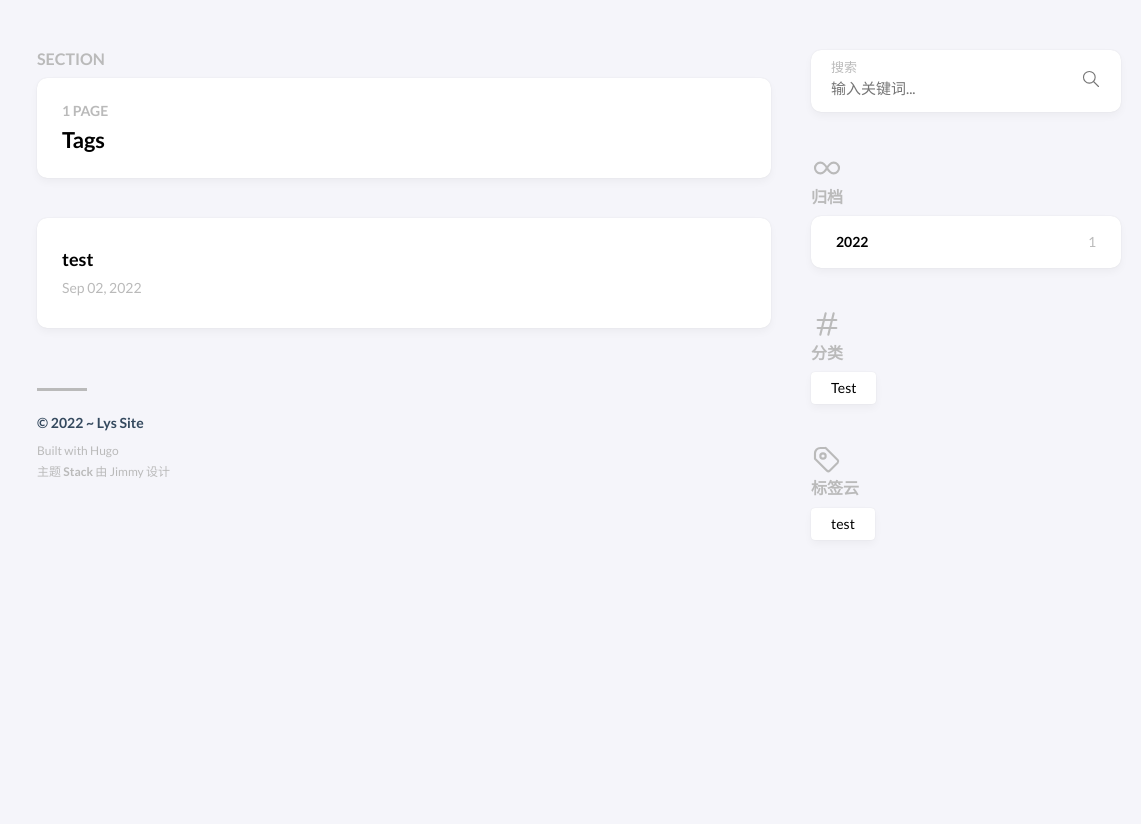
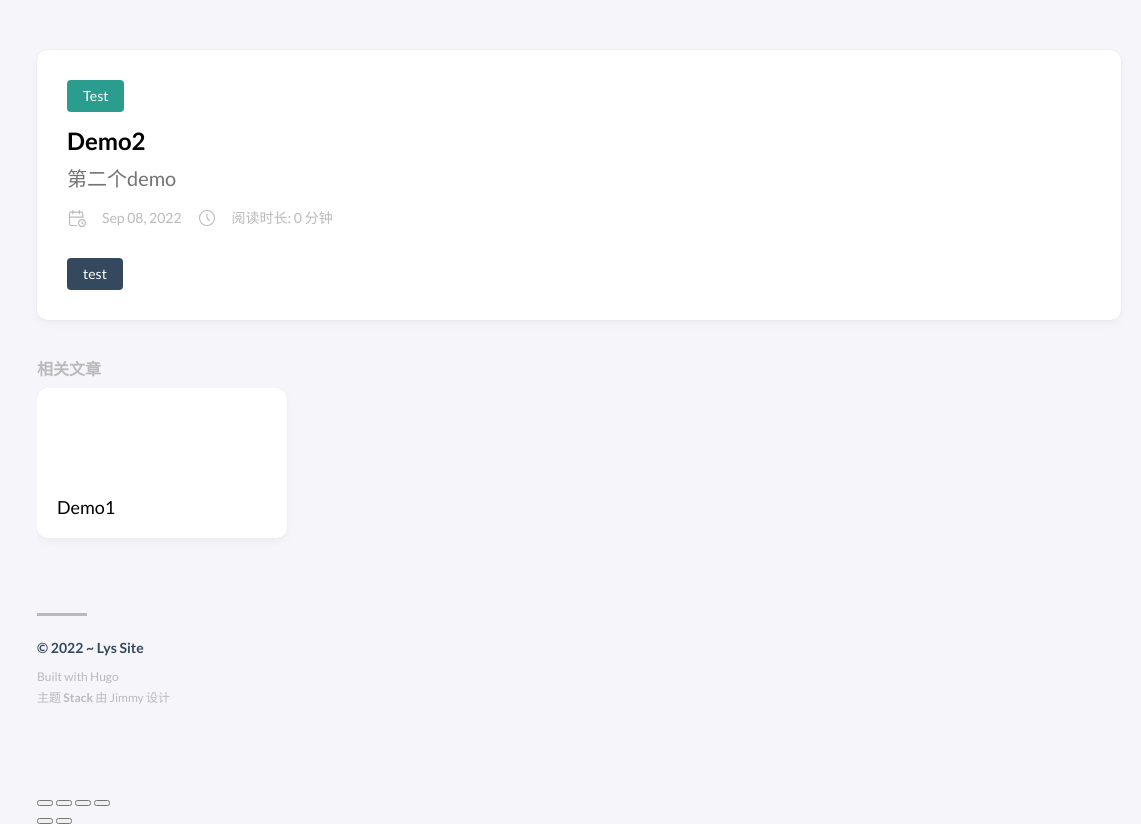
Before and after one commit to ly1570/ly1570.github.io, a plain HTML site: page post/demo2/index.html in a window 1280 px wide. Shown: the full height of the page, 139-1280 px from the left. Before the commit the page ends 800 px from the top, so only its background shows below. Drawn offline with Linux system fonts and the light colour scheme; some packages are replaced by stand-ins of ours; a script that the page names is missing.

Commit message:
添加文章内容2-00

```diff
--- a/categories/index.xml
+++ b/categories/index.xml
@@ -6,10 +6,10 @@
         <description>Recent content in Categories on Lys Site</description>
         <generator>Hugo -- gohugo.io</generator>
         <language>zh-cn</language>
-        <lastBuildDate>Fri, 02 Sep 2022 16:42:16 +0800</lastBuildDate><atom:link href="https://example.com/categories/index.xml" rel="self" type="application/rss+xml" /><item>
+        <lastBuildDate>Thu, 08 Sep 2022 10:20:36 +0800</lastBuildDate><atom:link href="https://example.com/categories/index.xml" rel="self" type="application/rss+xml" /><item>
         <title>Test</title>
         <link>https://example.com/categories/test/</link>
-        <pubDate>Fri, 02 Sep 2022 16:42:16 +0800</pubDate>
+        <pubDate>Thu, 08 Sep 2022 10:20:36 +0800</pubDate>
 
         <guid>https://example.com/categories/test/</guid>
         <description></description>
--- a/categories/test/index.xml
+++ b/categories/test/index.xml
@@ -6,7 +6,15 @@
         <description>Recent content in Test on Lys Site</description>
         <generator>Hugo -- gohugo.io</generator>
         <language>zh-cn</language>
-        <lastBuildDate>Fri, 02 Sep 2022 16:42:16 +0800</lastBuildDate><atom:link href="https://example.com/categories/test/index.xml" rel="self" type="application/rss+xml" /><item>
+        <lastBuildDate>Thu, 08 Sep 2022 10:20:36 +0800</lastBuildDate><atom:link href="https://example.com/categories/test/index.xml" rel="self" type="application/rss+xml" /><item>
+        <title>Demo2</title>
+        <link>https://example.com/post/demo2/</link>
+        <pubDate>Thu, 08 Sep 2022 10:20:36 +0800</pubDate>
+
+        <guid>https://example.com/post/demo2/</guid>
+        <description></description>
+        </item>
+        <item>
         <title>Demo1</title>
         <link>https://example.com/post/demo1/</link>
         <pubDate>Fri, 02 Sep 2022 16:42:16 +0800</pubDate>
--- a/tags/index.html
+++ b/post/demo2/index.html
@@ -1,21 +1,23 @@
 <!DOCTYPE html>
 <html lang="zh-cn" dir="ltr">
     <head><meta charset='utf-8'>
-<meta name='viewport' content='width=device-width, initial-scale=1'><meta name='description' content='web真菜鸟.'><title>Tags</title>
+<meta name='viewport' content='width=device-width, initial-scale=1'><meta name='description' content='第二个demo'><title>Demo2</title>
 
-<link rel='canonical' href='https://example.com/tags/'>
+<link rel='canonical' href='https://example.com/post/demo2/'>
 
-<link rel="stylesheet" href="/scss/style.min.5a8e892f6fa14515e9065eee1f5d2e05302606ec7f11750b2fb95198f9cdcbfd.css"><meta property='og:title' content='Tags'>
-<meta property='og:description' content='web真菜鸟.'>
-<meta property='og:url' content='https://example.com/tags/'>
+<link rel="stylesheet" href="/scss/style.min.5a8e892f6fa14515e9065eee1f5d2e05302606ec7f11750b2fb95198f9cdcbfd.css"><meta property='og:title' content='Demo2'>
+<meta property='og:description' content='第二个demo'>
+<meta property='og:url' content='https://example.com/post/demo2/'>
 <meta property='og:site_name' content='Lys Site'>
-<meta property='og:type' content='website'><meta property='og:updated_time' content=' 2022-09-02T16:42:16&#43;08:00 '/>
-<meta name="twitter:title" content="Tags">
-<meta name="twitter:description" content="web真菜鸟."><link rel="alternate" type="application/rss&#43;xml" href="https://example.com/tags/index.xml">
+<meta property='og:type' content='article'><meta property='article:section' content='Post' /><meta property='article:tag' content='test' /><meta property='article:published_time' content='2022-09-08T10:20:36&#43;08:00'/><meta property='article:modified_time' content='2022-09-08T10:20:36&#43;08:00'/>
+<meta name="twitter:title" content="Demo2">
+<meta name="twitter:description" content="第二个demo">
     <link rel="shortcut icon" href="favicon.ico" />
 
     </head>
-    <body class="">
+    <body class="
+    article-page
+    ">
     <script>
         (function() {
             const colorSchemeKey = 'StackColorScheme';
@@ -242,37 +244,124 @@
     </ol>
 </aside>
 <main class="main full-width">
-    <header>
-        <h3 class="section-title">
+    <article class="main-article">
+    <header class="article-header">
 
-                Section
+    <div class="article-details">
 
+    <header class="article-category">
+
+            <a href="/categories/test/" style="background-color: #2a9d8f; color: #fff;">
+                Test
+            </a>
+
+    </header>
+
+
+    <div class="article-title-wrapper">
+        <h2 class="article-title">
+            <a href="/post/demo2/">Demo2</a>
+        </h2>
+
+
+        <h3 class="article-subtitle">
+            第二个demo
         </h3>
 
-        <div class="section-card">
-            <div class="section-details">
-                <h3 class="section-count">1 page</h3>
-                <h1 class="section-term">Tags</h1>
+    </div>
 
+
+    <footer class="article-time">
+
+            <div>
+                <svg xmlns="http://www.w3.org/2000/svg" class="icon icon-tabler icon-tabler-calendar-time" width="56" height="56" viewBox="0 0 24 24" stroke-width="2" stroke="currentColor" fill="none" stroke-linecap="round" stroke-linejoin="round">
+  <path stroke="none" d="M0 0h24v24H0z"/>
+  <path d="M11.795 21h-6.795a2 2 0 0 1 -2 -2v-12a2 2 0 0 1 2 -2h12a2 2 0 0 1 2 2v4" />
+  <circle cx="18" cy="18" r="4" />
+  <path d="M15 3v4" />
+  <path d="M7 3v4" />
+  <path d="M3 11h16" />
+  <path d="M18 16.496v1.504l1 1" />
+</svg>
+                <time class="article-time--published">Sep 08, 2022</time>
             </div>
+
+
+
+            <div>
+                <svg xmlns="http://www.w3.org/2000/svg" class="icon icon-tabler icon-tabler-clock" width="24" height="24" viewBox="0 0 24 24" stroke-width="2" stroke="currentColor" fill="none" stroke-linecap="round" stroke-linejoin="round">
+  <path stroke="none" d="M0 0h24v24H0z"/>
+  <circle cx="12" cy="12" r="9" />
+  <polyline points="12 7 12 12 15 15" />
+</svg>
+
+
+
+                <time class="article-time--reading">
+                    阅读时长: 0 分钟
+                </time>
+            </div>
+
+    </footer>
+
+
+
 </div>
 </header>
 
+    <section class="article-content">
 
-    <section class="article-list--compact">
 
-            <article>
-    <a href="/tags/test/">
+
+</section>
+
+
+    <footer class="article-footer">
+
+    <section class="article-tags">
+
+            <a href="/tags/test/">test</a>
+
+    </section>
+
+
+    </footer>
+
+
+
+</article>
+
+
+
+
+
+<aside class="related-content--wrapper">
+    <h2 class="section-title">相关文章</h2>
+    <div class="related-content">
+        <div class="flex article-list--tile">
+
+
+<article class="">
+    <a href="/post/demo1/">
+
+
+
         <div class="article-details">
-            <h2 class="article-title">test</h2>
-            <footer class="article-time">
-                <time datetime='2022-09-02T16:42:16&#43;08:00'>Sep 02, 2022</time>
-            </footer>
+            <h2 class="article-title">Demo1</h2>
         </div>
     </a>
 </article>
 
-    </section>
+
+        </div>
+    </div>
+</aside>
+
+
+
+
+
+
     <footer class="site-footer">
     <section class="copyright">
         &copy;
@@ -286,113 +375,85 @@
 </footer>
 
 
-            </main>
-    <aside class="sidebar right-sidebar sticky">
+
+<div class="pswp" tabindex="-1" role="dialog" aria-hidden="true">
 
 
-                <form action="/search/" class="search-form widget" >
-        <p>
-            <label>搜索</label>
-            <input name="keyword" required placeholder="输入关键词..." />
+    <div class="pswp__bg"></div>
 
-            <button title="搜索">
-                <svg xmlns="http://www.w3.org/2000/svg" class="icon icon-tabler icon-tabler-search" width="24" height="24" viewBox="0 0 24 24" stroke-width="2" stroke="currentColor" fill="none" stroke-linecap="round" stroke-linejoin="round">
-  <path stroke="none" d="M0 0h24v24H0z"/>
-  <circle cx="10" cy="10" r="7" />
-  <line x1="21" y1="21" x2="15" y2="15" />
-</svg>
+
+    <div class="pswp__scroll-wrap">
+
+
+        <div class="pswp__container">
+            <div class="pswp__item"></div>
+            <div class="pswp__item"></div>
+            <div class="pswp__item"></div>
+        </div>
+
+
+        <div class="pswp__ui pswp__ui--hidden">
+
+            <div class="pswp__top-bar">
 
 
 
-            </button>
-        </p>
-    </form>
+                <div class="pswp__counter"></div>
+
+                <button class="pswp__button pswp__button--close" title="Close (Esc)"></button>
+
+                <button class="pswp__button pswp__button--share" title="Share"></button>
+
+                <button class="pswp__button pswp__button--fs" title="Toggle fullscreen"></button>
+
+                <button class="pswp__button pswp__button--zoom" title="Zoom in/out"></button>
 
 
 
-                <section class="widget archives">
-        <div class="widget-icon">
-            <svg xmlns="http://www.w3.org/2000/svg" class="icon icon-tabler icon-tabler-infinity" width="24" height="24" viewBox="0 0 24 24" stroke-width="2" stroke="currentColor" fill="none" stroke-linecap="round" stroke-linejoin="round">
-  <path stroke="none" d="M0 0h24v24H0z"/>
-  <path d="M9.828 9.172a4 4 0 1 0 0 5.656 a10 10 0 0 0 2.172 -2.828a10 10 0 0 1 2.172 -2.828 a4 4 0 1 1 0 5.656a10 10 0 0 1 -2.172 -2.828a10 10 0 0 0 -2.172 -2.828" />
-</svg>
+                <div class="pswp__preloader">
+                    <div class="pswp__preloader__icn">
+                        <div class="pswp__preloader__cut">
+                            <div class="pswp__preloader__donut"></div>
+                        </div>
+                    </div>
+                </div>
+            </div>
 
+            <div class="pswp__share-modal pswp__share-modal--hidden pswp__single-tap">
+                <div class="pswp__share-tooltip"></div>
+            </div>
 
+            <button class="pswp__button pswp__button--arrow--left" title="Previous (arrow left)">
+            </button>
 
-        </div>
-        <h2 class="widget-title section-title">归档</h2>
+            <button class="pswp__button pswp__button--arrow--right" title="Next (arrow right)">
+            </button>
 
-
-
-
-
-
-        <div class="widget-archive--list">
-            <div class="archives-year">
-                    <a href="/archives/#2022">
-
-                            <span class="year">2022</span>
-                            <span class="count">1</span>
-
-                    </a>
+            <div class="pswp__caption">
+                <div class="pswp__caption__center"></div>
             </div>
 
         </div>
-    </section>
-
-
-
-                <section class="widget tagCloud">
-    <div class="widget-icon">
-        <svg xmlns="http://www.w3.org/2000/svg" class="icon icon-tabler icon-tabler-hash" width="24" height="24" viewBox="0 0 24 24" stroke-width="2" stroke="currentColor" fill="none" stroke-linecap="round" stroke-linejoin="round">
-  <path stroke="none" d="M0 0h24v24H0z"/>
-  <line x1="5" y1="9" x2="19" y2="9" />
-  <line x1="5" y1="15" x2="19" y2="15" />
-  <line x1="11" y1="4" x2="7" y2="20" />
-  <line x1="17" y1="4" x2="13" y2="20" />
-</svg>
-
-
 
     </div>
-    <h2 class="widget-title section-title">分类</h2>
 
-    <div class="tagCloud-tags">
+</div><script
+                src="https://cdn.jsdelivr.net/npm/photoswipe@4.1.3/dist/photoswipe.min.js"integrity="sha256-ePwmChbbvXbsO02lbM3HoHbSHTHFAeChekF1xKJdleo="crossorigin="anonymous"
+                defer
+                >
+            </script><script
+                src="https://cdn.jsdelivr.net/npm/photoswipe@4.1.3/dist/photoswipe-ui-default.min.js"integrity="sha256-UKkzOn/w1mBxRmLLGrSeyB4e1xbrp4xylgAWb3M42pU="crossorigin="anonymous"
+                defer
+                >
+            </script><link
+                rel="stylesheet"
+                href="https://cdn.jsdelivr.net/npm/photoswipe@4.1.3/dist/default-skin/default-skin.min.css"crossorigin="anonymous"
+            ><link
+                rel="stylesheet"
+                href="https://cdn.jsdelivr.net/npm/photoswipe@4.1.3/dist/photoswipe.min.css"crossorigin="anonymous"
+            >
 
-            <a href="/categories/test/" class="font_size_1">
-                Test
-            </a>
-
-    </div>
-</section>
-
-
-
-
-                <section class="widget tagCloud">
-    <div class="widget-icon">
-        <svg xmlns="http://www.w3.org/2000/svg" class="icon icon-tabler icon-tabler-tag" width="24" height="24" viewBox="0 0 24 24" stroke-width="2" stroke="currentColor" fill="none" stroke-linecap="round" stroke-linejoin="round">
-  <path stroke="none" d="M0 0h24v24H0z"/>
-  <path d="M11 3L20 12a1.5 1.5 0 0 1 0 2L14 20a1.5 1.5 0 0 1 -2 0L3 11v-4a4 4 0 0 1 4 -4h4" />
-  <circle cx="9" cy="9" r="2" />
-</svg>
-
-
-
-    </div>
-    <h2 class="widget-title section-title">标签云</h2>
-
-    <div class="tagCloud-tags">
-
-            <a href="/tags/test/" class="font_size_1">
-                test
-            </a>
-
-    </div>
-</section>
-
-
-    </aside>
+            </main>
 
 
         </div>
--- a/tags/index.xml
+++ b/tags/index.xml
@@ -6,10 +6,10 @@
         <description>Recent content in Tags on Lys Site</description>
         <generator>Hugo -- gohugo.io</generator>
         <language>zh-cn</language>
-        <lastBuildDate>Fri, 02 Sep 2022 16:42:16 +0800</lastBuildDate><atom:link href="https://example.com/tags/index.xml" rel="self" type="application/rss+xml" /><item>
+        <lastBuildDate>Thu, 08 Sep 2022 10:20:36 +0800</lastBuildDate><atom:link href="https://example.com/tags/index.xml" rel="self" type="application/rss+xml" /><item>
         <title>test</title>
         <link>https://example.com/tags/test/</link>
-        <pubDate>Fri, 02 Sep 2022 16:42:16 +0800</pubDate>
+        <pubDate>Thu, 08 Sep 2022 10:20:36 +0800</pubDate>
 
         <guid>https://example.com/tags/test/</guid>
         <description></description>
```
Also changed, not shown: 404.html (+1 -1 lines), archives/index.html (+11 -0 lines), categories/index.html (+5 -5 lines), categories/test/index.html (+16 -5 lines), index.html (+71 -4 lines), index.xml (+9 -1 lines), page/index.html (+4 -4 lines), post/demo1/index.html (+22 -0 lines), post/index.html (+16 -5 lines), post/index.xml (+9 -1 lines), search/index.json (+1 -1 lines), sitemap.xml (+19 -16 lines), tags/test/index.html (+16 -5 lines), tags/test/index.xml (+9 -1 lines). Lines whose indentation alone changed are shown as unchanged.
